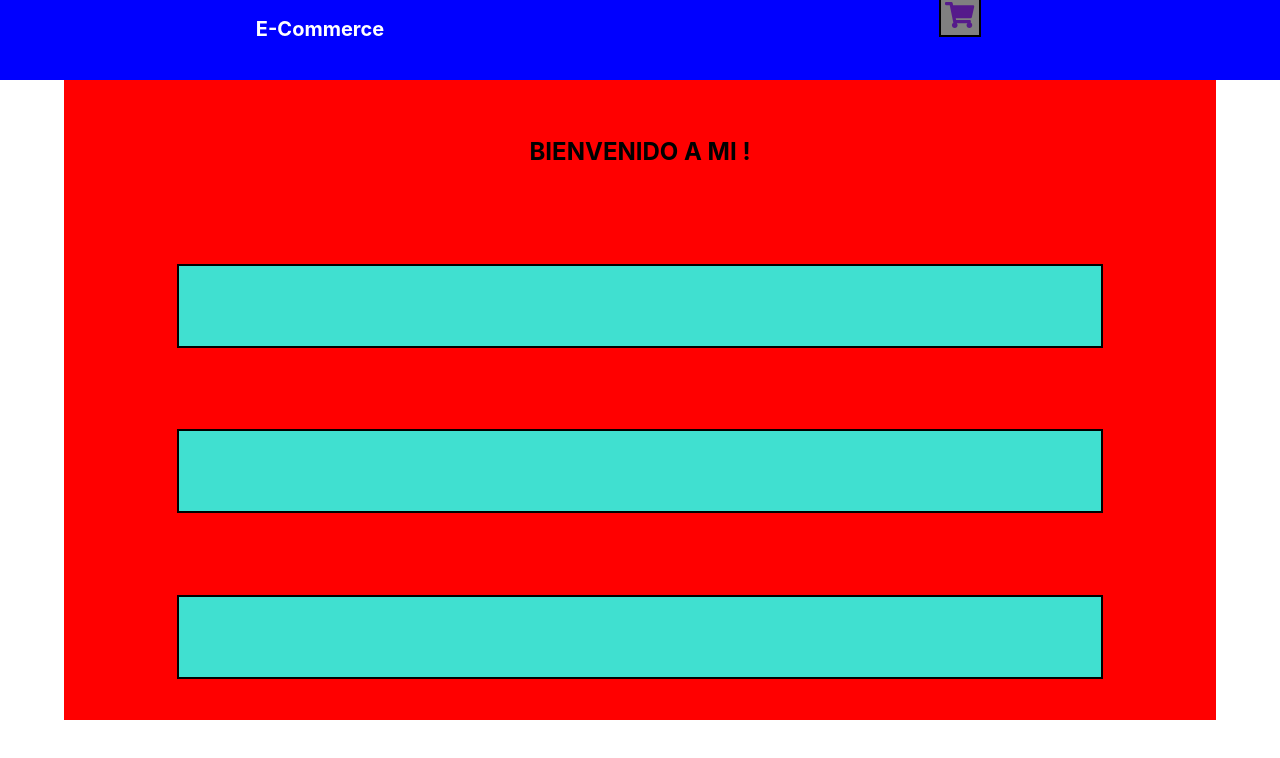
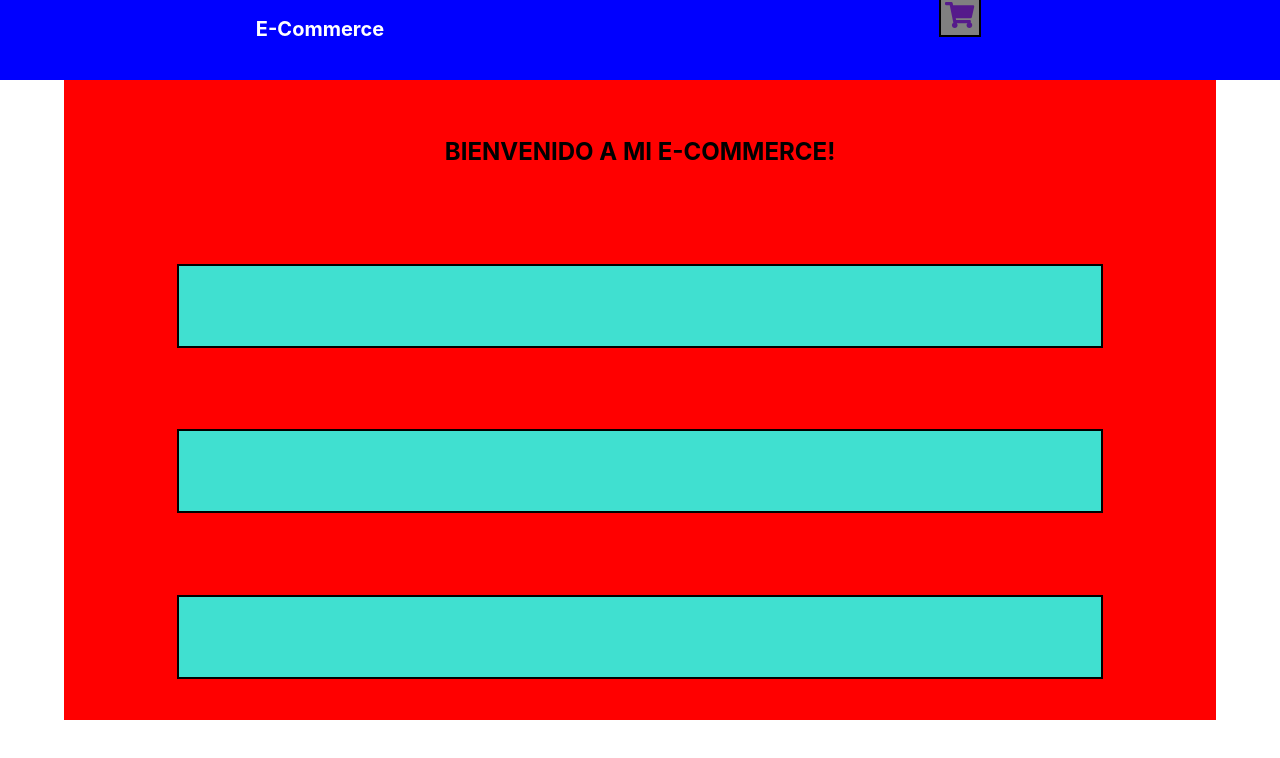
Before and after one commit to BladeRunner24/Proyecto-React, a React (Create React App) app: page / in a window 1280 px wide. Shown: the top 758 px of the page. Built offline with nearby package versions, Linux system fonts and the light colour scheme.

Commit message:
Update App.js

```diff
--- a/src/App.js
+++ b/src/App.js
@@ -9,7 +9,7 @@ function App() {
       <header className="App-header">
         <NavBar/>
       </header>
-       <ItemListContainer/>
+       <ItemListContainer title = 'E-COMMERCE'/>
     </div>
   );
 }
```
